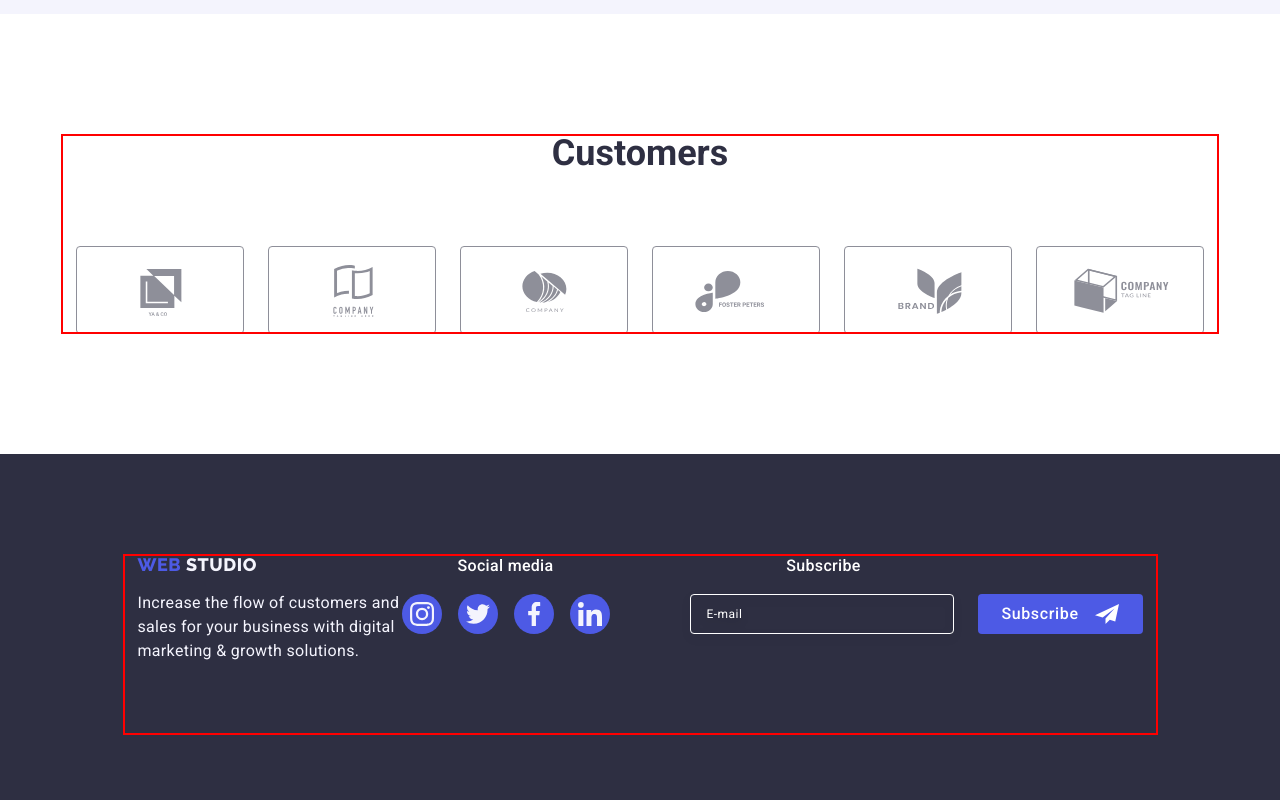
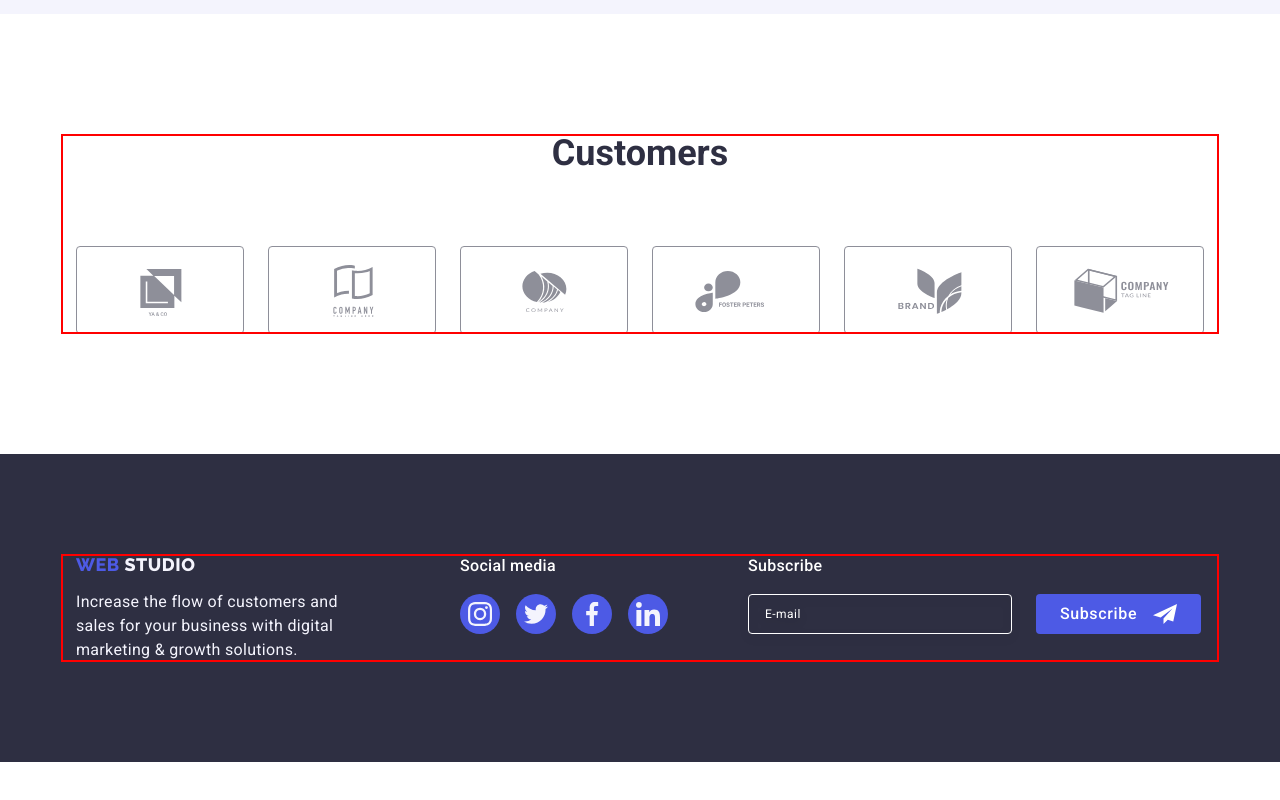
Before and after one commit to Debeluk/goit-markup-hw-06, a plain HTML site: page index.html in a window 1280 px wide. Shown: the part 2488-3288 px from the top of the page. After the commit the page ends 3250 px from the top, so only its background shows below. Drawn offline with Linux system fonts and the light colour scheme.

Commit message:
6
footer

```diff
--- a/css/styles.css
+++ b/css/styles.css
@@ -604,6 +604,7 @@ img {
   gap: 24px;
   flex-wrap: wrap;
   width: 264px;
+  padding-left: 12px;
 }
 
 .members-flex {
@@ -639,6 +640,8 @@ img {
     gap: 24px;
     flex-wrap: wrap;
     width: 768px;
+    justify-content: center;
+    padding-left: 0;
   }
 
   .members-flex {
@@ -675,6 +678,7 @@ img {
     gap: 24px;
     width: 1158px;
     flex-wrap: nowrap;
+    padding-left: 0;
   }
 
   .members-flex {
@@ -889,8 +893,6 @@ img {
 .footer-logo {
   display: flex;
   margin-bottom: 16px;
-  align-items: center;
-  text-align: center;
   justify-content: center;
 }
 
@@ -898,13 +900,13 @@ img {
   justify-content: center;
   display: flex;
   padding-bottom: 72px;
+  max-width: 268px;
 }
 
 .footer-container {
   display: flex;
-  align-items: baseline;
   flex-wrap: wrap;
-  gap: 0;
+  justify-content: center;
 }
 
 .social-media-p {
@@ -959,7 +961,9 @@ img {
 
 .footer-form {
   display: flex;
-  gap: 24px;
+  flex-wrap: wrap;
+  justify-content: center;
+  row-gap: 16px;
 }
 
 .footer-email {
@@ -1002,6 +1006,85 @@ img {
 }
 
 @media screen and (min-width:768px) {
+
+  .footer-logo {
+    display: inline-block;
+    margin-bottom: 16px;
+    width: 264px;
+    height: 20px;
+  }
+
+  .p-footer {
+    max-width: 264px;
+    font-family: Roboto;
+    font-size: 16px;
+    font-style: normal;
+    font-weight: 400;
+    line-height: 24px; /* 150% */
+    letter-spacing: 0.32px;
+    padding-bottom: 0;
+  }
+
+  .footer-form {
+    display: flex;
+    gap: 24px;
+  }
+
+  .telegram-icon {
+    margin-left: 16px;
+  }
+
+  .social-media {
+    display: block;
+    height: 64px;
+  }
+
+  .footer-container {
+    flex-wrap: wrap;
+    justify-content: left;
+    gap: 72px 24px;
+    width: 556px;
+  }
+
+  .social-media-p {
+    display: block;
+    font-weight: 500;
+    font-size: 16px;
+    line-height: 1.5;
+    letter-spacing: 0.02em;
+    color: var(--main-bg-white);
+    margin-bottom: 16px;
+    text-align: left;
+  }
+
+  .footer-logo{
+    display: inline-block;
+  }
+
+  .footer-subscribe{
+    display: block;
+  }
+
+  .subscribe{
+    display:block;
+  }
+
+  .footer-email{
+    width: 264px;
+    height: 40px;
+    border: 1px solid #ffffff;
+    background-color: transparent;
+    font-size: 12px;
+    line-height: 1.5;
+    letter-spacing: 0.04em;
+    padding-left: 16px;
+    filter: drop-shadow(0px 4px 4px rgba(0, 0, 0, 0.15));
+    border-radius: 4px;
+    color: #ffffff;
+  }
+}
+
+@media screen and (min-width:1158px) {
   .footer-flex {
     padding: 100px 0;
   }
@@ -1018,7 +1101,7 @@ img {
   .footer-form {
     display: flex;
     gap: 24px;
-    padding-left: 80px;
+    padding-left: 0;
   }
 
   .footer-email {
@@ -1060,66 +1143,22 @@ img {
   .telegram-icon {
     margin-left: 16px;
   }
-}
 
-@media screen and (min-width:1158px) {
-  .footer-flex {
-    padding: 100px 0;
+  .footer-container{
+    flex-wrap: nowrap;
+    max-width: 1158px;
+    margin: 0;
+    width: 1158px;
+    margin: 0 auto;
+    gap: 0;
   }
 
-  .footer-logo {
-    display: inline-block;
-    margin-bottom: 16px;
+  .footer-site-info {
+    padding-right: 120px;
   }
 
-  .p-footer {
-    max-width: 264px;
-  }
-
-  .footer-form {
-    display: flex;
-    gap: 24px;
-    padding-left: 80px;
-  }
-
-  .footer-email {
-    width: 264px;
-    height: 40px;
-    border: 1px solid #ffffff;
-    background-color: transparent;
-    font-size: 12px;
-    line-height: 1.5;
-    letter-spacing: 0.04em;
-    padding-left: 16px;
-    filter: drop-shadow(0px 4px 4px rgba(0, 0, 0, 0.15));
-    border-radius: 4px;
-    color: #ffffff;
-  }
-
-  .footer-email::placeholder {
-    color: #ffffff;
-  }
-
-  .footer-button {
-    min-width: 165px;
-    height: 40px;
-    display: flex;
-    justify-content: center;
-    align-items: center;
-    font-family: 'Roboto', sans-serif;
-    font-size: 16px;
-    font-weight: 500;
-    line-height: 1.5;
-    letter-spacing: 0.04em;
-    color: #ffffff;
-    cursor: pointer;
-    background-color: #4d5ae5;
-    border: none;
-    border-radius: 4px;
-  }
-
-  .telegram-icon {
-    margin-left: 16px;
+  .social-media-list {
+    padding-right: 80px;
   }
 }
 
```
